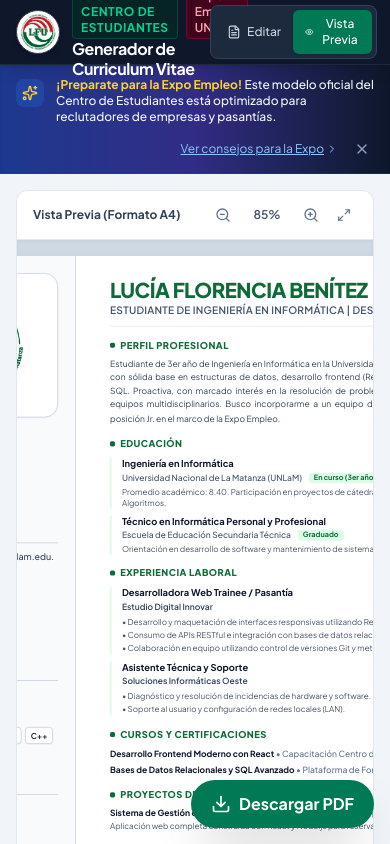
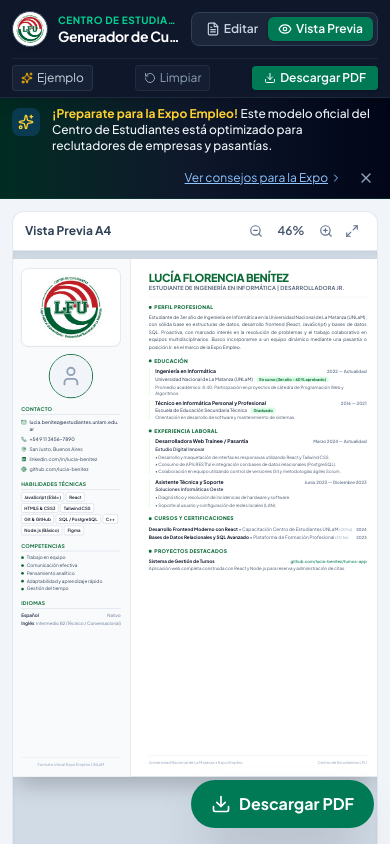
Before and after one commit to qbik3D/CV_Bolsa_Empleos, a React (Vite) app: page / in a window 390 px wide. Both pictures are taken after a click on the button "Vista Previa". Shown: the top 844 px of the page. Built offline with nearby package versions, Linux system fonts and the light colour scheme.

Commit message:
fix: Rediseño responsive para celulares (header adaptable, escala automatica en vista previa y espaciado inferior)

```diff
--- a/src/App.jsx
+++ b/src/App.jsx
@@ -121,7 +121,7 @@ export default function App() {
       </div>
 
       {/* Main Workspace */}
-      <main className="flex-1 max-w-7xl w-full mx-auto p-4 sm:p-6 lg:p-8 print:p-0 print:m-0 print:max-w-none">
+      <main className="flex-1 max-w-7xl w-full mx-auto p-3 sm:p-6 lg:p-8 pb-28 lg:pb-8 print:p-0 print:m-0 print:max-w-none">
         <div className="grid grid-cols-1 lg:grid-cols-12 gap-6 items-start print:block print:p-0">
 
           {/* Left: Form Editor (Strictly hidden during print/PDF export) */}
--- a/src/components/ExpoBanner.jsx
+++ b/src/components/ExpoBanner.jsx
@@ -8,7 +8,7 @@ export default function ExpoBanner() {
   if (dismissed) return null;
 
   return (
-    <div className="bg-gradient-to-r from-blue-900 via-indigo-900 to-slate-900 text-white px-4 py-3 sm:px-6 lg:px-8 shadow-inner border-b border-blue-800/40">
+    <div className="bg-gradient-to-r from-emerald-950 via-slate-900 to-slate-950 text-white px-3 py-2 sm:px-6 sm:py-3 shadow-inner border-b border-emerald-900/40">
       <div className="max-w-7xl mx-auto flex flex-col md:flex-row items-start md:items-center justify-between gap-3 text-xs sm:text-sm">
         <div className="flex items-start sm:items-center space-x-3">
           <div className="p-1.5 bg-blue-500/20 text-blue-300 rounded-lg shrink-0 mt-0.5 sm:mt-0">
--- a/src/components/Header.jsx
+++ b/src/components/Header.jsx
@@ -1,23 +1,19 @@
 import React, { useState, useRef } from 'react';
 import {
   Download,
-  Printer,
   Sparkles,
   RotateCcw,
   FileText,
   Eye,
   Upload,
   Save,
-  GraduationCap,
-  ChevronDown,
-  Check
+  ChevronDown
 } from 'lucide-react';
 
 export default function Header({
   onLoadSample,
   onReset,
   onDownloadPDF,
-  onPrint,
   activeTab,
   setActiveTab,
   onExportJSON,
@@ -37,35 +33,43 @@ export default function Header({
 
   return (
     <header className="bg-slate-900 text-white shadow-lg sticky top-0 z-40 border-b border-slate-800">
-      <div className="max-w-7xl mx-auto px-4 sm:px-6 lg:px-8">
-        <div className="flex items-center justify-between h-16">
+      <div className="max-w-7xl mx-auto px-3 sm:px-6 lg:px-8">
+        <div className="flex items-center justify-between min-h-[58px] py-2">
+
           {/* Brand & Title */}
-          <div className="flex items-center space-x-3">
+          <div className="flex items-center space-x-2.5 sm:space-x-3 min-w-0">
             <img
               src="./logo-centro.png"
               alt="Logo Centro de Estudiantes LFU"
-              className="w-11 h-11 object-contain bg-white rounded-full p-0.5 shadow-md border border-slate-700"
+              className="w-9 h-9 sm:w-11 sm:h-11 object-contain bg-white rounded-full p-0.5 shadow-md border border-slate-700 shrink-0"
             />
-            <div>
-              <div className="flex items-center space-x-2">
-                <span className="text-xs uppercase tracking-wider font-bold text-emerald-400 bg-emerald-950/60 px-2 py-0.5 rounded border border-emerald-800/60">
+            <div className="min-w-0">
+              {/* Desktop badges */}
+              <div className="hidden sm:flex items-center space-x-2">
+                <span className="text-[11px] uppercase tracking-wider font-bold text-emerald-400 bg-emerald-950/60 px-2 py-0.5 rounded border border-emerald-800/60">
                   LFU • Centro de Estudiantes
                 </span>
-                <span className="text-xs bg-rose-950/80 text-rose-300 px-2 py-0.5 rounded border border-rose-800/60 font-semibold">
+                <span className="text-[11px] bg-rose-950/80 text-rose-300 px-2 py-0.5 rounded border border-rose-800/60 font-semibold">
                   Expo Empleo UNLaM
                 </span>
               </div>
-              <h1 className="text-base sm:text-lg font-bold text-white tracking-tight leading-tight">
+
+              {/* Mobile text */}
+              <div className="sm:hidden text-[10px] uppercase font-bold text-emerald-400 tracking-wider truncate">
+                Centro de Estudiantes LFU
+              </div>
+
+              <h1 className="text-sm sm:text-base md:text-lg font-bold text-white tracking-tight leading-tight truncate">
                 Generador de Curriculum Vitae
               </h1>
             </div>
           </div>
 
-          {/* Center Mobile View Toggle */}
-          <div className="flex lg:hidden bg-slate-800 p-1 rounded-lg border border-slate-700">
+          {/* Center Mobile View Toggle (Editar / Vista Previa) */}
+          <div className="flex lg:hidden bg-slate-800/90 p-1 rounded-lg border border-slate-700 shrink-0 ml-2">
             <button
               onClick={() => setActiveTab('form')}
-              className={`flex items-center space-x-1.5 px-3 py-1.5 text-xs font-medium rounded-md transition-all ${
+              className={`flex items-center space-x-1 px-2.5 py-1 text-xs font-semibold rounded-md transition-all ${
                 activeTab === 'form'
                   ? 'bg-emerald-700 text-white shadow'
                   : 'text-slate-300 hover:text-white'
@@ -76,7 +80,7 @@ export default function Header({
             </button>
             <button
               onClick={() => setActiveTab('preview')}
-              className={`flex items-center space-x-1.5 px-3 py-1.5 text-xs font-medium rounded-md transition-all ${
+              className={`flex items-center space-x-1 px-2.5 py-1 text-xs font-semibold rounded-md transition-all ${
                 activeTab === 'preview'
                   ? 'bg-emerald-700 text-white shadow'
                   : 'text-slate-300 hover:text-white'
@@ -87,8 +91,8 @@ export default function Header({
             </button>
           </div>
 
-          {/* Right Action Buttons */}
-          <div className="hidden sm:flex items-center space-x-2">
+          {/* Right Action Buttons for Desktop */}
+          <div className="hidden lg:flex items-center space-x-2 shrink-0">
             {/* Quick Actions Dropdown / Tools */}
             <button
               onClick={onLoadSample}
@@ -96,7 +100,7 @@ export default function Header({
               title="Cargar datos de ejemplo de un estudiante de UNLaM"
             >
               <Sparkles className="w-3.5 h-3.5 text-amber-400" />
-              <span className="hidden md:inline">Cargar</span> Ejemplo
+              <span>Cargar Ejemplo</span>
             </button>
 
             <button
@@ -105,7 +109,7 @@ export default function Header({
               title="Limpiar formulario para empezar de cero"
             >
               <RotateCcw className="w-3.5 h-3.5" />
-              <span className="hidden lg:inline">Limpiar</span>
+              <span>Limpiar</span>
             </button>
 
             {/* Backup JSON */}
@@ -116,7 +120,7 @@ export default function Header({
                 title="Guardar o cargar copia de tus datos"
               >
                 <Save className="w-3.5 h-3.5" />
-                <span className="hidden lg:inline">Datos</span>
+                <span>Datos</span>
                 <ChevronDown className="w-3 h-3 text-slate-400" />
               </button>
 
@@ -167,6 +171,32 @@ export default function Header({
             </button>
           </div>
         </div>
+
+        {/* Mobile secondary toolbar for quick actions */}
+        <div className="flex lg:hidden items-center justify-between py-1.5 border-t border-slate-800/80 text-xs">
+          <button
+            onClick={onLoadSample}
+            className="flex items-center space-x-1 text-slate-300 hover:text-white px-2 py-1 rounded bg-slate-800/60 border border-slate-700/60"
+          >
+            <Sparkles className="w-3 h-3 text-amber-400" />
+            <span>Ejemplo</span>
+          </button>
+          <button
+            onClick={onReset}
+            className="flex items-center space-x-1 text-slate-400 hover:text-rose-400 px-2 py-1 rounded bg-slate-800/40 border border-slate-700/40"
+          >
+            <RotateCcw className="w-3 h-3" />
+            <span>Limpiar</span>
+          </button>
+          <button
+            onClick={onDownloadPDF}
+            disabled={isGeneratingPDF}
+            className="flex items-center space-x-1 text-white bg-emerald-700 hover:bg-emerald-600 px-3 py-1 rounded font-semibold shadow"
+          >
+            <Download className="w-3 h-3" />
+            <span>{isGeneratingPDF ? 'Guardando...' : 'Descargar PDF'}</span>
+          </button>
+        </div>
       </div>
     </header>
   );
--- a/src/components/Preview/PreviewPanel.jsx
+++ b/src/components/Preview/PreviewPanel.jsx
@@ -1,6 +1,18 @@
-import React, { useState } from 'react';
+import React, { useState, useEffect } from 'react';
 import { ZoomIn, ZoomOut, Maximize2 } from 'lucide-react';
 import CVDocument from './CVDocument';
+
+const getOptimalZoom = () => {
+  if (typeof window === 'undefined') return 0.85;
+  if (window.innerWidth < 640) {
+    // 794px is the width of 210mm A4 sheet at 96 DPI.
+    return Math.max(0.36, Math.min(0.52, (window.innerWidth - 24) / 794));
+  }
+  if (window.innerWidth < 1024) {
+    return 0.65;
+  }
+  return 0.85;
+};
 
 export default function PreviewPanel({
   cvData,
@@ -8,46 +20,55 @@ export default function PreviewPanel({
   onPrint,
   isGeneratingPDF
 }) {
-  const [zoom, setZoom] = useState(0.85); // 85% default zoom fits nicely on 1080p and laptop screens
+  const [zoom, setZoom] = useState(getOptimalZoom);
+
+  useEffect(() => {
+    const handleResize = () => {
+      setZoom(getOptimalZoom());
+    };
+    window.addEventListener('resize', handleResize);
+    return () => window.removeEventListener('resize', handleResize);
+  }, []);
 
   const handleZoomIn = () => setZoom(prev => Math.min(prev + 0.1, 1.3));
-  const handleZoomOut = () => setZoom(prev => Math.max(prev - 0.1, 0.5));
-  const handleResetZoom = () => setZoom(0.85);
+  const handleZoomOut = () => setZoom(prev => Math.max(prev - 0.1, 0.35));
+  const handleResetZoom = () => setZoom(getOptimalZoom());
 
   return (
     <div className="flex flex-col h-full print:block print:p-0 print:m-0">
       {/* Top toolbar inside preview (strictly hidden when printing) */}
-      <div className="no-print print:hidden preview-toolbar bg-white px-4 py-2.5 rounded-t-xl border border-b-0 border-slate-200 flex items-center justify-between shadow-2xs">
-        <div className="flex items-center space-x-2">
-          <span className="text-xs font-bold text-slate-700">Vista Previa (Formato A4)</span>
+      <div className="no-print print:hidden preview-toolbar bg-white px-3 sm:px-4 py-2 sm:py-2.5 rounded-t-xl border border-b-0 border-slate-200 flex items-center justify-between shadow-2xs">
+        <div className="flex items-center space-x-1.5 sm:space-x-2">
+          <span className="text-xs font-bold text-slate-700">Vista Previa A4</span>
           <span className="hidden sm:inline-block text-[11px] text-slate-400">• Modelo Oficial Expo Empleo</span>
         </div>
 
         {/* Zoom Controls */}
-        <div className="flex items-center space-x-1.5">
+        <div className="flex items-center space-x-1 sm:space-x-1.5">
           <button
             onClick={handleZoomOut}
-            className="p-1.5 rounded-lg text-slate-500 hover:text-slate-700 hover:bg-slate-100 transition"
+            className="p-1 sm:p-1.5 rounded-lg text-slate-500 hover:text-slate-700 hover:bg-slate-100 transition"
             title="Reducir zoom"
           >
-            <ZoomOut className="w-4 h-4" />
+            <ZoomOut className="w-3.5 h-3.5 sm:w-4 sm:h-4" />
           </button>
-          <span className="text-xs font-semibold text-slate-600 w-12 text-center">
+          <span className="text-xs font-semibold text-slate-600 w-10 sm:w-12 text-center">
             {Math.round(zoom * 100)}%
           </span>
           <button
             onClick={handleZoomIn}
-            className="p-1.5 rounded-lg text-slate-500 hover:text-slate-700 hover:bg-slate-100 transition"
+            className="p-1 sm:p-1.5 rounded-lg text-slate-500 hover:text-slate-700 hover:bg-slate-100 transition"
             title="Aumentar zoom"
           >
-            <ZoomIn className="w-4 h-4" />
+            <ZoomIn className="w-3.5 h-3.5 sm:w-4 sm:h-4" />
           </button>
           <button
             onClick={handleResetZoom}
-            className="p-1.5 rounded-lg text-slate-500 hover:text-slate-700 hover:bg-slate-100 transition"
-            title="Ajustar al 85%"
+            className="p-1 sm:p-1.5 rounded-lg text-slate-500 hover:text-slate-700 hover:bg-slate-100 transition text-[11px] font-semibold flex items-center space-x-0.5"
+            title="Ajustar a pantalla"
           >
             <Maximize2 className="w-3.5 h-3.5" />
+            <span className="hidden sm:inline">Ajustar</span>
           </button>
         </div>
       </div>
@@ -55,7 +76,7 @@ export default function PreviewPanel({
       {/* Scrollable Document Area */}
       <div
         id="cv-preview-wrapper"
-        className="flex-1 bg-slate-300/80 p-4 sm:p-6 overflow-auto rounded-b-xl border border-slate-200 flex justify-center items-start shadow-inner min-h-[500px] print:p-0 print:m-0 print:bg-white print:border-none print:shadow-none print:overflow-visible print:block"
+        className="flex-1 bg-slate-300/80 p-2 sm:p-6 overflow-auto rounded-b-xl border border-slate-200 flex justify-center items-start shadow-inner min-h-[480px] print:p-0 print:m-0 print:bg-white print:border-none print:shadow-none print:overflow-visible print:block"
       >
         <div
           id="cv-zoom-container"
@@ -64,7 +85,7 @@ export default function PreviewPanel({
             transform: `scale(${zoom})`,
             transformOrigin: 'top center',
             transition: 'transform 0.15s ease-out',
-            marginBottom: `${(zoom - 1) * 320}px`
+            marginBottom: `${(zoom - 1) * 600}px`
           }}
         >
           <CVDocument data={cvData} />
```
